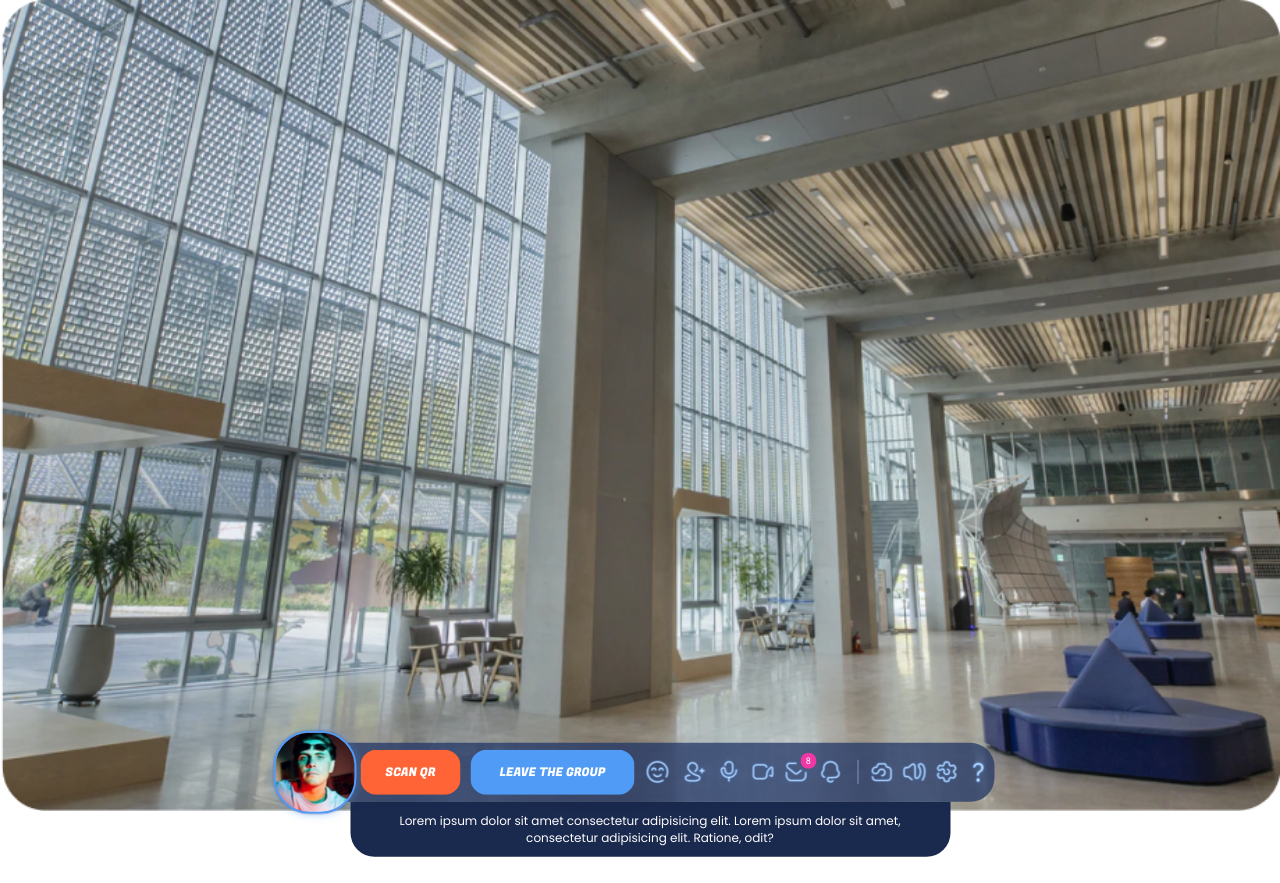
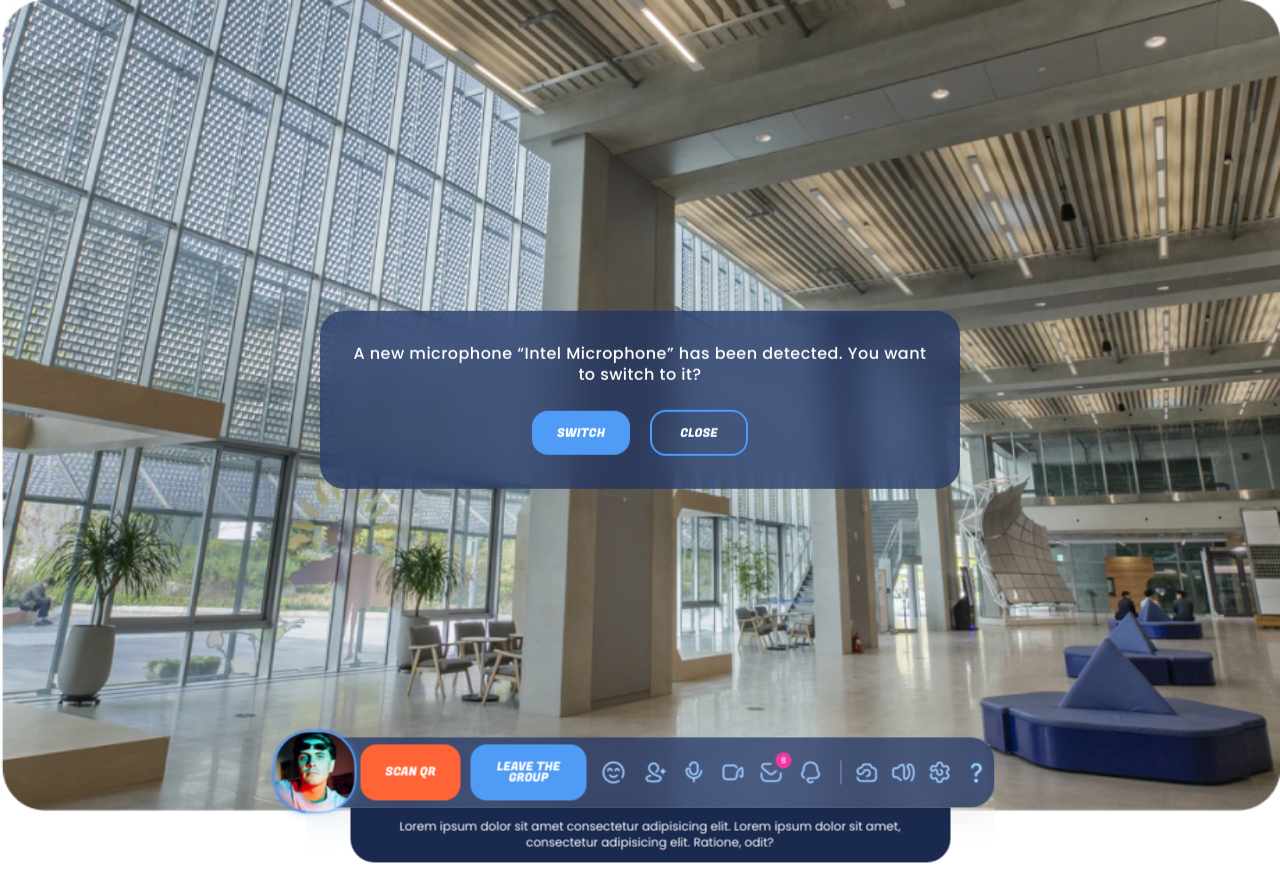
Before and after one commit to blood-mari/chat-menu-draft, a plain HTML site: page index.html in a window 1280 px wide. Drawn offline with Linux system fonts and the light colour scheme.

Commit message:
push-up window added

```diff
--- a/index.html
+++ b/index.html
@@ -5,7 +5,7 @@
     <meta name="viewport" content="width=device-width, initial-scale=1.0">
     <title>Party chat pannel</title>
     <link rel="preconnect" href="https://fonts.gstatic.com">
-<link rel="stylesheet" href="https://fonts.googleapis.com/css2?family=Fugaz+One&family=Poppins&display=swap&family=Roboto&display=swap" >
+<link rel="stylesheet" href="https://fonts.googleapis.com/css2?family=Fugaz+One&family=Poppins:wght@400;500&display=swap&family=Roboto&display=swap" >
 <link rel="preload" href="./images/css_sprites.png" as="image">
 <link rel="preload" href="./images/css_sprites-1.png" as="image">
 <link rel="stylesheet" href="./styles.css">
@@ -162,6 +162,14 @@
     <div class="wrapper__pop-up-info "><div class="pop-up-info">Lorem ipsum dolor sit amet consectetur adipisicing elit. Lorem ipsum dolor sit amet, consectetur adipisicing elit. Ratione, odit?</div></div>
 </div>
 
+<div class="push-up__notify">
+    <p class=" push-up__notify--title">A new microphone “Intel Microphone” has been detected. You want to switch to it?</p>
+    <div class="push-up__btn-container" >
+        <button class="btn primary-btn push-up__btn">switch</button>
+        <button class="btn push-up__btn push-up__btn--secondary">close</button>
+    </div>
+</div>
+
 <!-- <svg width='24px' height='24px' class='icon'><use href='./images/sprite.svg#got-notify'></use></svg> -->
 
 </body>
--- a/startstyles.css
+++ b/startstyles.css
@@ -40,13 +40,14 @@ img {
     font-family: inherit;
   }
 
-body {
-    background-image: url(./images/bgr-img/yellowbgr.png);
-}
-
 :root {
     --main-font-color: rgba(30,50,100,1);
     --accent-color: rgba(80, 155, 245, 1);
     --bgr-color: rgba(255,239,92,0.09);
     --bgr-blur-effect: blur(6px);
 }
+
+body {
+    background-image: top no-repeat url(./images/bgr-img/yellowbgr.png);
+    background-size: cover;
+}
--- a/styles.css
+++ b/styles.css
@@ -73,7 +73,7 @@ img {
     --btn-hover-color: rgba(240, 55, 165, 1);
     --hover-icon-shadow: drop-shadow(0 0 8px rgba(255, 6, 154));
     --btn-cecondary-color: #FF6437;
-    --drop-shadow-primary-btn: drop-shadow(0px 1px 1px 0px rgba(17, 94, 187, 0.32));
+    --drop-shadow-hover-btn: drop-shadow(0px 1px 1px 0px rgba(17, 94, 187, 0.32));
     --drop-shadow-hover-btn: drop-shadow(0px 2px 1px 0px rgba(142, 24, 94, 0.64));
     --drop-shadow-active-btn: drop-shadow(0px 2px 1px 0px rgba(142, 24, 94, 0.64));
     --drop-shadow-disabled-btn: drop-shadow(0px 2px 1px 0px rgba(80, 80, 80, 0.64));
@@ -94,7 +94,7 @@ img {
     font-weight: normal;
     font-size: 15px;
     color: var(--btn-font-color);
-    background: no-repeat url(./images/mask_group3-375.jpg);
+    background: top no-repeat url(./images/mask_group3-375.jpg);
     background-size: cover;
 }
 
@@ -114,7 +114,7 @@ img {
     justify-content: space-evenly;
     align-items: center;
     background-color: var(--background-color);
-    /* backdrop-filter: var(--blur-effect); */
+    backdrop-filter: var(--blur-effect);
 
     border-radius: 24px;
 
@@ -152,12 +152,14 @@ img {
     align-items: center;
 
     margin-left: 20px;
+    backdrop-filter: var(--blur-effect);
 }
 
 /* Всплывающие собщения */
 
 .pop-up-info {
     background-color: var(--pop-inf-color);
+
     border: 1px solid var(--pop-inf-color);
     border-radius: 0 0 24px 24px;
 
@@ -165,13 +167,15 @@ img {
     padding: 10px 16px;
     font-size: 12px;
     white-space: pre-line;
-    word-wrap: break-word;
+    /* word-wrap: break-word; */
     text-align: center;
     line-height: 1.4;
     min-width: 270px;
     max-width: 600px;
     min-height: 40px;
 }
+
+
 
 .container__smile {
     position: absolute;
@@ -235,7 +239,7 @@ img {
     border: 2px solid var(--btn-font-color);
     border-radius: 36px;
     box-shadow: 0px 0px 16px rgba(255,98,191,1), 0px 0px 2px #FF62BF;
-    filter: blur(var(--blur-effect));
+    backdrop-filter: var(--blur-effect);
 }
 
 .main-pannel-icon {
@@ -310,7 +314,7 @@ img {
 .primary-btn {
     background-color: var(--accent-color);
     min-width: 164px;
-    filter: var(--drop-shadow-primary-btn);
+    filter: var(--drop-shadow-hover-btn);
 }
 
 .btn:hover {
@@ -417,7 +421,6 @@ border-radius: 12px;
 
 .notify__table--icon {
     background: -142px -10px url('./images/css_sprites.png');
-    filter: blur(var(--blur-effect));
 }
 
 .notify__user-inbox {
@@ -643,7 +646,7 @@ input[type='range']:active::-webkit-slider-thumb {
     background-color: #fff;
     box-shadow: 0px 0px 8px rgba(255, 76, 183, 0.81);
     border: 1px solid #F037A5;
-    filter: blur(0.6px);
+    backdrop-filter: blur(0.6px);
 }
 
 input[type=range]:focus::-webkit-slider-runnable-track {
@@ -657,6 +660,68 @@ input[type=range]:focus::-webkit-slider-runnable-track {
 input[type="range"]:focus {
     outline: none;
   }
+
+/* Push-up notification */
+
+.push-up__notify {
+
+    background-color: var(--background-color);
+    backdrop-filter: var(--blur-effect);
+
+    border: 1px solid transparent;
+    border-radius: 24px;
+    position: absolute;
+    top: 50%;
+    left: 50%;
+    transform: translate(-50%, -50%);
+    z-index: 5;
+    min-width: 400px;
+    min-height: 175px;
+    padding: 32px;
+
+}
+
+.push-up__notify--title {
+    margin-bottom: 24px;
+
+    font-size: 16px;
+    font-weight: 500;
+    line-height: 1.3em;
+    text-align: center;
+    letter-spacing: 0.03em;
+}
+
+.push-up__btn-container {
+    text-align: center;
+}
+
+.btn.primary-btn {
+    padding: 16px;
+    min-width: 98px;
+}
+
+.btn.push-up__btn--secondary {
+    border: 2px solid var(--accent-color);
+    filter: drop-shadow(0px 1px 1px rgba(17, 94, 187, 0.32));
+    border-radius: 16px;
+    background-color: transparent;
+
+    padding: 16px;
+    margin-left: 16px;
+    min-width: 98px;
+}
+
+.btn.push-up__btn--secondary:hover, .btn.push-up__btn--secondary:focus {
+    background-color: transparent;
+    border: 2px solid var(--btn-hover-color);
+    filter: drop-shadow(0px 1px 1px var(--drop-shadow-hover-btn));
+}
+
+.btn.push-up__btn--secondary:active {
+    background-color: transparent;
+    border: 2px solid var(--active-color);
+    filter: drop-shadow(0px 1px 1px var(--drop-shadow-hover-btn));
+}
 
 .icon__smile{
     background-position: -230px -54px;
```
